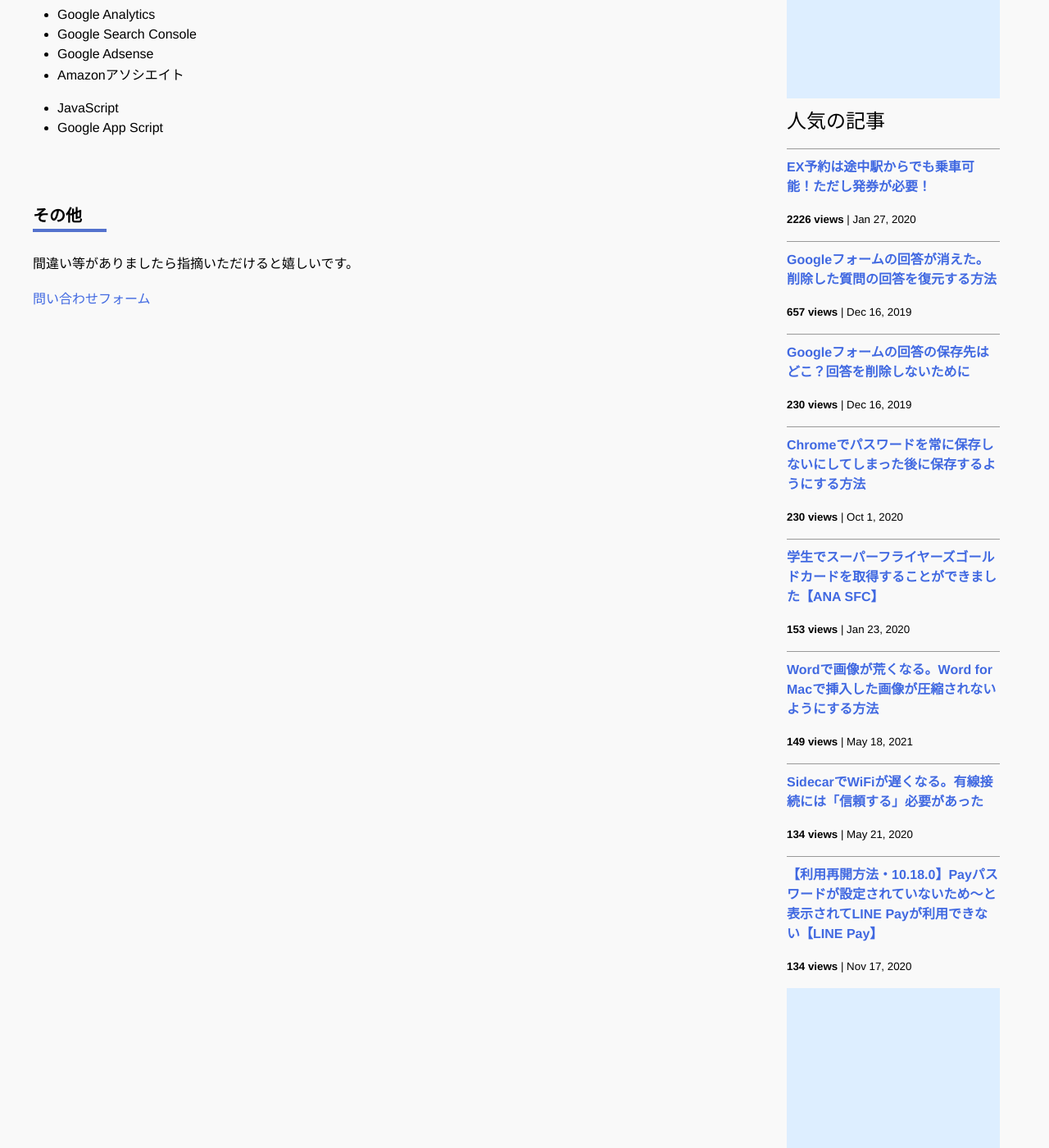
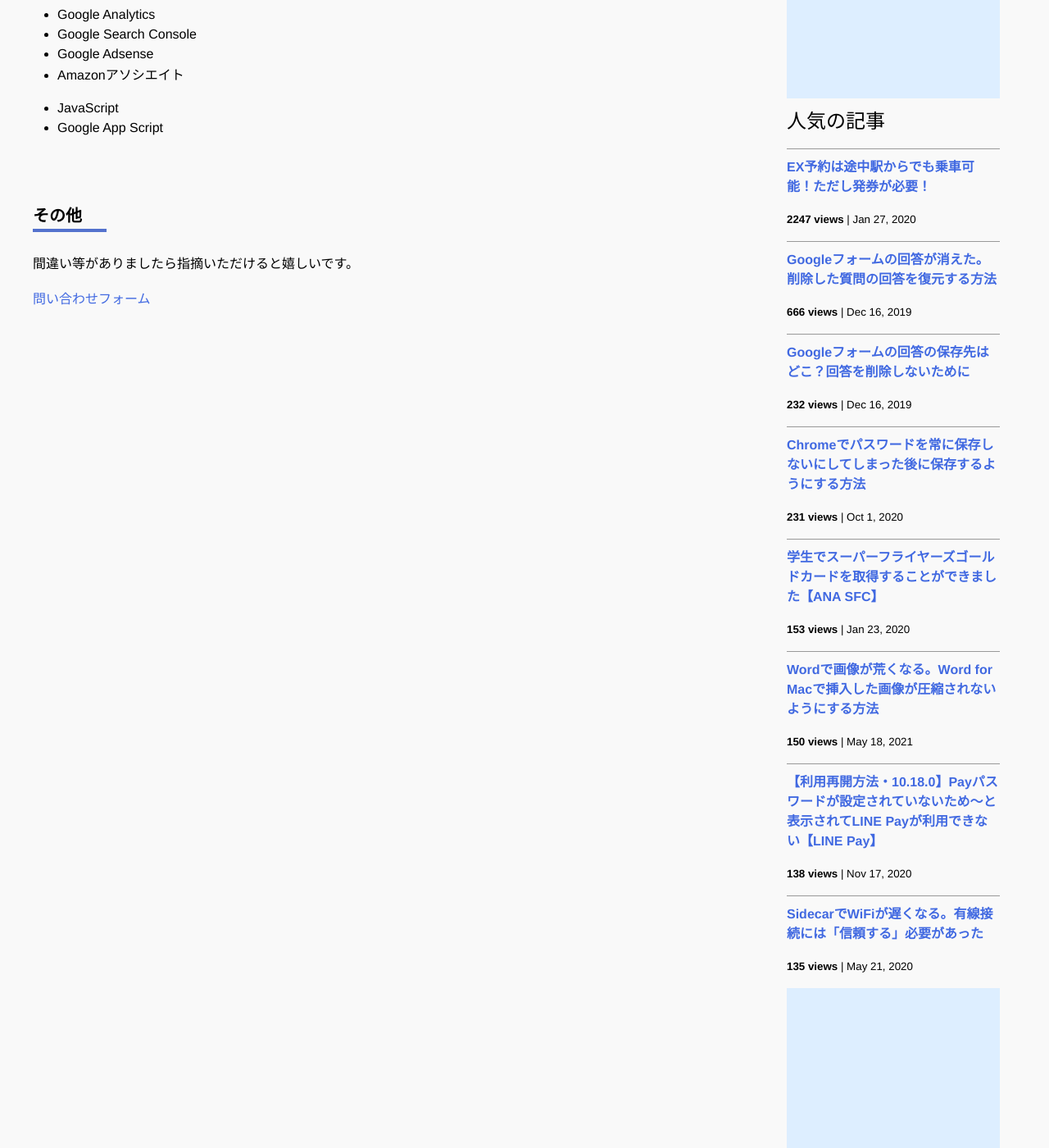
Before and after one commit to iwanaminami/shoyaiwaname, a Jekyll site: the page built from about.markdown, in a window 1280 px wide and 1400 px high, scrolled down 693 px. Shown: the whole window at 82% size. Built offline with Jekyll 4.4.1, drawn with Linux system fonts in a browser that asks for light colours; nearby versions of some CDN libraries; comment, search, counter and statistics services are not loaded.

Commit message:
a new commit message

```diff
--- a/_data/popularposts.yml
+++ b/_data/popularposts.yml
@@ -1,17 +1,17 @@
 side:
-  - view: 2226
+  - view: 2247
     url: /2020/01/27/ex-rideontheway.html
-  - view: 657
+  - view: 666
     url: /2019/12/16/restore-googleform.html
-  - view: 230
+  - view: 232
     url: /2019/12/16/googleform-answers.html
-  - view: 230
+  - view: 231
     url: /2020/10/01/googlepassword.html
   - view: 153
     url: /2020/01/23/sfcgold.html
-  - view: 149
+  - view: 150
     url: /2021/05/18/image-compression-word.html
-  - view: 134
+  - view: 138
+    url: /2020/11/17/linepay.html
+  - view: 135
     url: /2020/05/21/sidecar-via-cable.html
-  - view: 134
-    url: /2020/11/17/linepay.html
```
